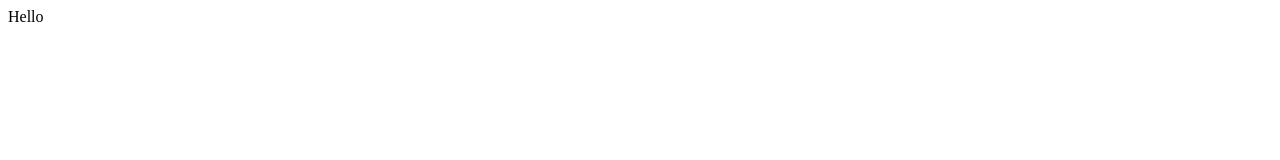
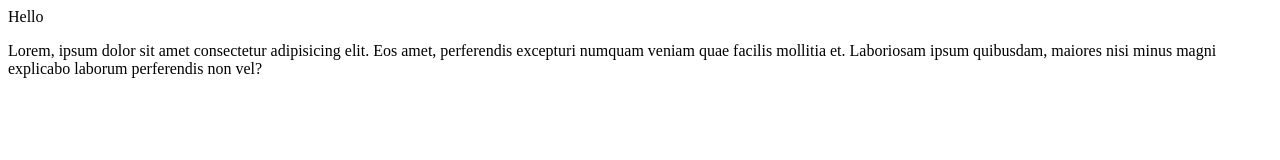
Before and after one commit to shoubhik2002/Demo-Repo, a plain HTML site: page index.html in a window 1280 px wide. Drawn offline with Linux system fonts and the light colour scheme.

Commit message:
added lorem

```diff
--- a/index.html
+++ b/index.html
@@ -1,4 +1,8 @@
 <html>
 <div>Hello</div>
+<p>
+    Lorem, ipsum dolor sit amet consectetur adipisicing elit. Eos amet, perferendis excepturi numquam veniam quae
+    facilis mollitia et. Laboriosam ipsum quibusdam, maiores nisi minus magni explicabo laborum perferendis non vel?
+</p>
 
 </html>
```
